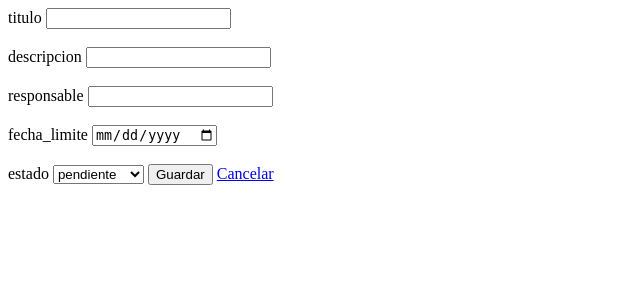
After one commit to Anny891/ejercicios-crud-laravel, a Laravel app: page /tarea/create in a window 1280 px wide. The commit adds this page. Shown: the top 300 px of the page, without its empty margins (0-640 px from the left). Run offline with Laravel 12, Linux system fonts and the light colour scheme.

Commit message:
Crear registros de Tareas

```diff
--- a/tareas/app/Http/Controllers/TareaController.php
+++ b/tareas/app/Http/Controllers/TareaController.php
@@ -24,6 +24,7 @@ class TareaController extends Controller
     public function create()
     {
         //
+        return view('tarea.create');
     }
 
     /**
@@ -32,6 +33,17 @@ class TareaController extends Controller
     public function store(Request $request)
     {
         //
+        $dato = $request->validate([
+            'titulo'=>'required|string|max:150',
+            'descripcion'=>'required|string|max:500',
+            'responsable'=>'required|string|max:100',
+            'fecha_limite'=>'required|date',
+            'estado'=>'required|string|in:pendiente,proceso,completada'
+        ]);
+
+        Tarea::create($dato);
+
+        return redirect()->route('tarea.index');
     }
 
     /**
--- /dev/null
+++ b/tareas/resources/views/tarea/create.blade.php
@@ -0,0 +1,37 @@
+<!DOCTYPE html>
+<html lang="es">
+    <head>
+        <meta charset="UTF-8">
+        <title>Crear</title>
+    </head>
+    <body>
+        <form method="post" action="/tarea">
+            @csrf
+            <label>titulo</label>
+            <input type="text" name="titulo" id="titulo" value="{{old('titulo')}}" required>
+
+            <br><br>
+            <label>descripcion</label>
+            <input type="text" name="descripcion" id="descripcion" value="{{old('descripcion')}}" required>
+
+            <br><br>
+            <label>responsable</label>
+            <input type="text" name="responsable" id="responsable" value="{{old('responsable')}}" required>
+
+            <br><br>
+            <label>fecha_limite</label>
+            <input type="date" name="fecha_limite" id="fecha_limite" value="{{old('fecha_limite')}}" required>
+
+            <br><br>
+            <label>estado</label>
+            <select id="estado" name="estado" required>
+                <option value="pendiente" @selected(old('estado') == 'pendiente')>pendiente</option>
+                <option value="proceso" @selected(old('estado') == 'proceso')>proceso</option>
+                <option value="completada" @selected(old('estado') == 'completada')>completada</option>
+            </select>
+
+            <button type="submit">Guardar</button>
+            <a href="{{route('tarea.index')}}">Cancelar</a>
+        </form>
+    </body>
+</html>
--- a/tareas/resources/views/tarea/index.blade.php
+++ b/tareas/resources/views/tarea/index.blade.php
@@ -11,7 +11,7 @@
             <button type="submit">Cerrar Sesion</button>
         </form>
         <h1>Mostrar Registros Tareas</h1>
-
+        <a href="{{route('tarea.create')}}">Registrar Tarea</a>
         <table border="3">
             <thead>
                 <tr>
--- a/tareas/routes/web.php
+++ b/tareas/routes/web.php
@@ -17,5 +17,10 @@ Route::get('/login', [LoginContoller::class, 'showLogin'])
 Route::post('/login', [LoginContoller::class, 'login'])
     ->name('login.submit');
 
-    Route::post('/logout', [LoginContoller::class, 'logout'])
+Route::post('/logout', [LoginContoller::class, 'logout'])
     ->name('logout');
+
+Route::get('/tarea/create', [TareaController::class, 'create'])
+    ->name('tarea.create');
+Route::post('/tarea', [TareaController::class, 'store'])
+    ->name('tarea.store');
```
